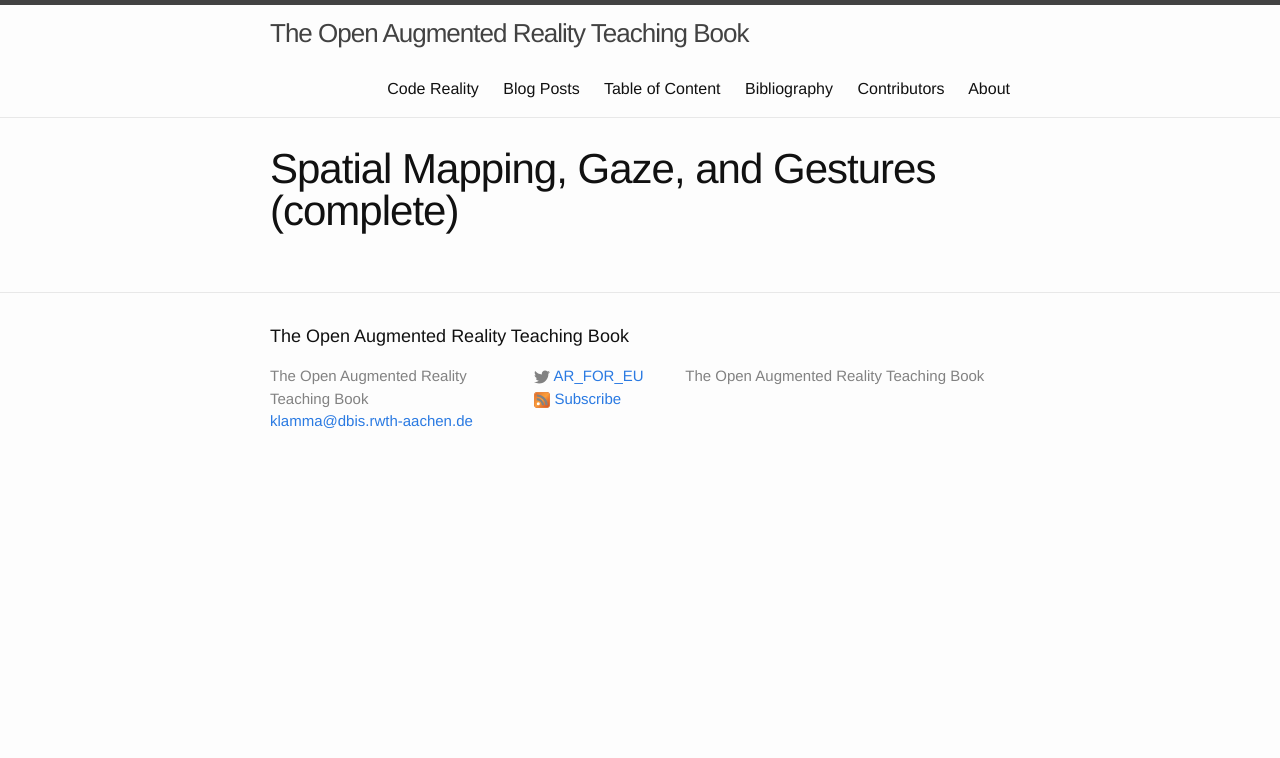
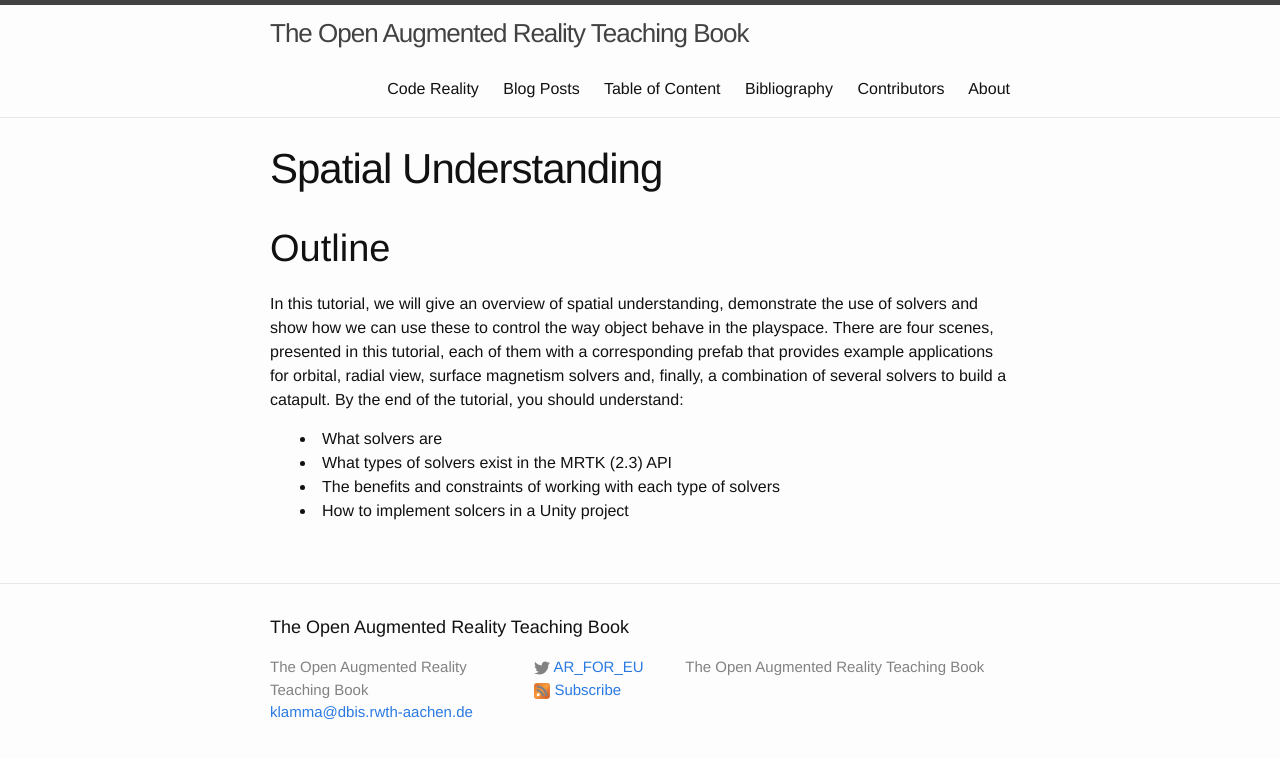
Before and after one commit to klamma/ar-for-eu-book, a Jekyll site: the page built from _pages/chapters/spatialunderstanding.md, in a window 1280 px wide. Shown: the top 758 px of the page. Built offline with Jekyll 4.4.1, drawn with Linux system fonts in a browser that asks for light colours; nearby versions of some CDN libraries.

Commit message:
git commit -m "small updates"

```diff
--- a/_pages/chapters/spatialunderstanding.md
+++ b/_pages/chapters/spatialunderstanding.md
@@ -1,9 +1,18 @@
 ---
 layout: page
-title: Spatial Mapping, Gaze, and Gestures (complete)
+title: Spatial Understanding
 permalink: /chapter/spatialUnderstanding/
 categories: chapter
 visualizations:
 ---
 
 {% include autoRelativePath.html %}
+
+# Outline
+
+In this tutorial, we will give an overview of spatial understanding, demonstrate the use of solvers and show how we can use these to control the way object behave in the playspace. There are four scenes, presented in this tutorial, each of them with a corresponding prefab that provides example applications for orbital, radial view, surface magnetism solvers and, finally, a combination of several solvers to build a catapult.
+By the end of the tutorial, you should understand:
+-        What solvers are
+-        What types of solvers exist in the MRTK (2.3) API
+-        The benefits and constraints of working with each type of solvers
+-        How to implement solcers in a Unity project
```
Also changed, not shown: _pages/chapters/3Dscanning-animation.md (+4 -0 lines), _pages/chapters/history_ar.md (+10 -0 lines), 1 other file.
